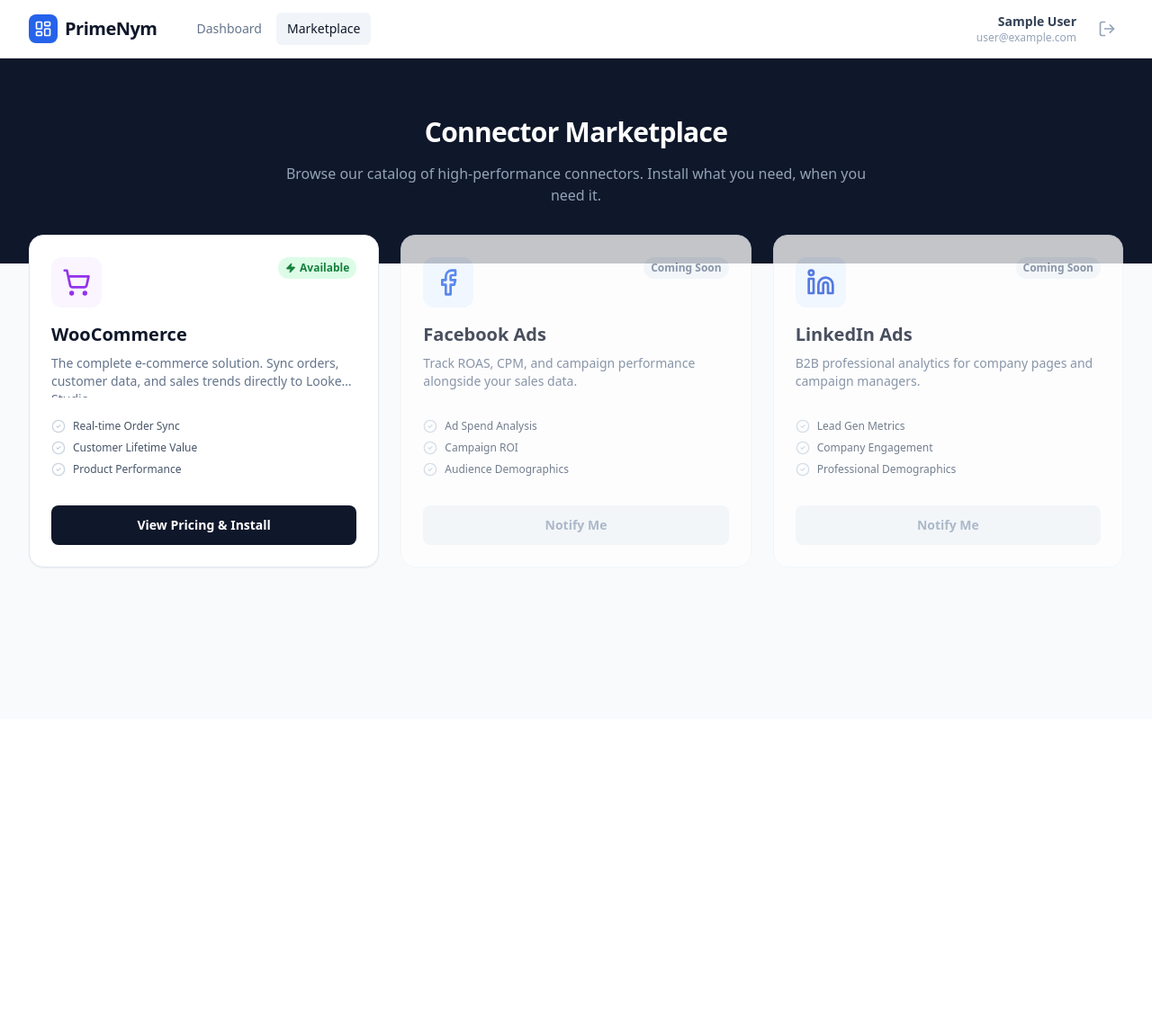
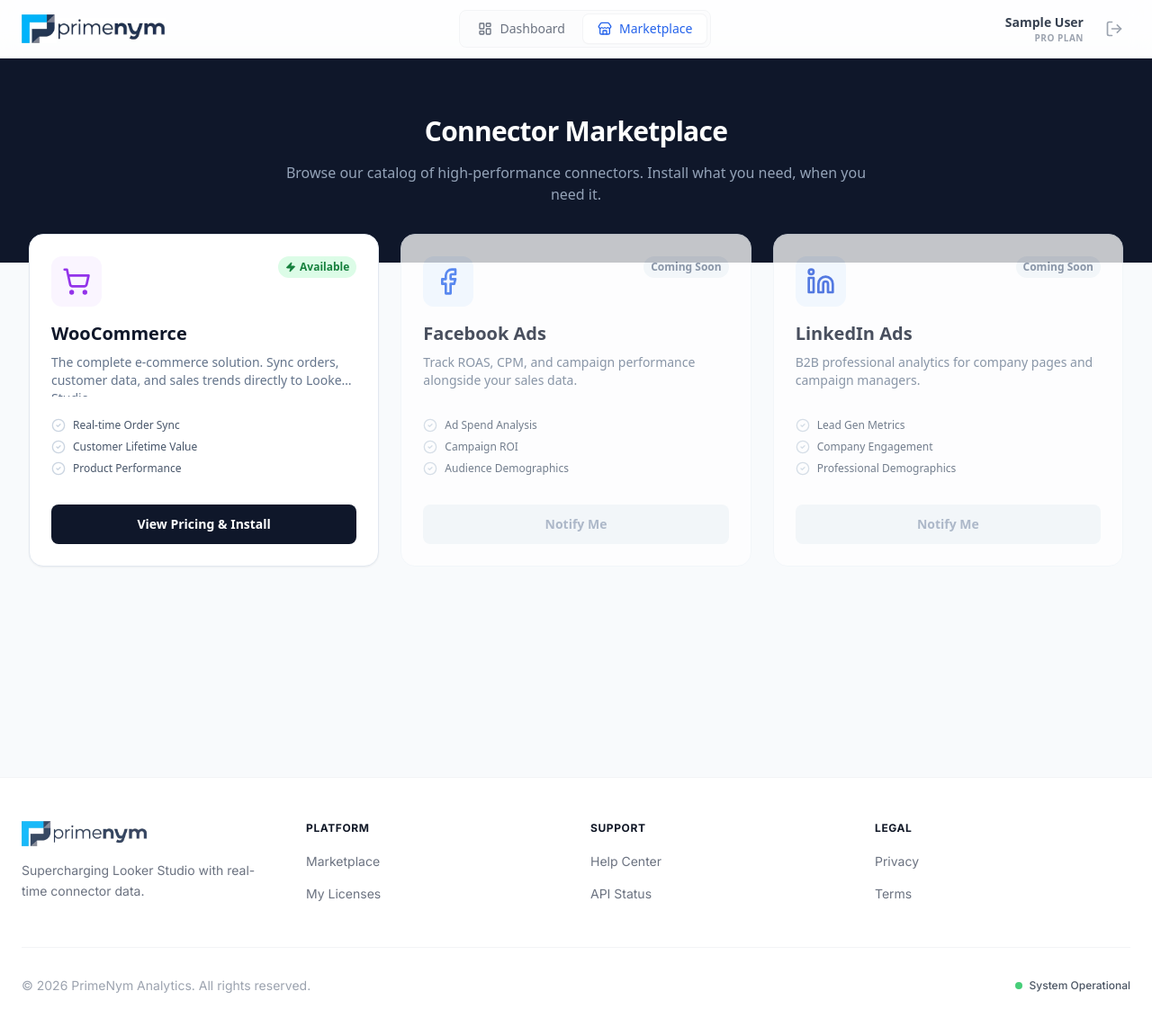
Before and after one commit to primenymanalytics-cmd/primenym-dashboard, a Next.js app: page /marketplace in a window 1280 px wide. Shown: the top 1142 px of the page at 90% size. Before the commit the page ends 800 px from the top, so only its background shows below. Built offline with nearby package versions, Linux system fonts and the light colour scheme; no server answers; sample sign-in values are in the browser's storage.

Commit message:
Set up navbar and footer

```diff
--- a/src/app/layout.tsx
+++ b/src/app/layout.tsx
@@ -1,6 +1,7 @@
 import type { Metadata } from "next";
 import { Inter } from "next/font/google";
-import "./globals.css"; // <--- THIS LINE IS LIKELY MISSING OR BROKEN
+import "./globals.css";
+import Footer from "@/components/Footer";
 
 const inter = Inter({ subsets: ["latin"] });
 
@@ -15,8 +16,17 @@
   children: React.ReactNode;
 }>) {
   return (
-    <html lang="en">
-      <body className={inter.className}>{children}</body>
+    <html lang="en" className="h-full">
+      <body className={`${inter.className} flex flex-col min-h-screen bg-slate-50`}>
+        {/* Added 'pt-16' (padding-top) to compensate for the fixed navbar height.
+           This prevents the dashboard from hiding behind the logo.
+        */}
+        <div className="flex-grow pt-16">
+            {children}
+        </div>
+
+        <Footer />
+      </body>
     </html>
   );
 }
--- /dev/null
+++ b/src/components/Footer.tsx
@@ -0,0 +1,70 @@
+"use client";
+
+import Link from "next/link";
+import Image from "next/image";
+
+export default function Footer() {
+  return (
+    <footer className="bg-white border-t border-gray-100 mt-auto">
+      <div className="max-w-7xl mx-auto py-12 px-6">
+        <div className="grid grid-cols-1 md:grid-cols-4 gap-8">
+
+          {/* Brand Column */}
+          <div className="col-span-1 md:col-span-1">
+            <Link href="/dashboard" className="flex items-center mb-4">
+                {/* Reusing the logo for consistency */}
+                <Image
+                    src="/full-logo.svg"
+                    alt="PrimeNym"
+                    width={140}
+                    height={28}
+                    className="object-contain opacity-90"
+                />
+            </Link>
+            <p className="text-gray-500 text-sm leading-relaxed">
+              Supercharging Looker Studio with real-time connector data.
+            </p>
+          </div>
+
+          {/* Links Column 1 */}
+          <div>
+            <h3 className="text-xs font-bold text-gray-900 uppercase tracking-wider mb-4">Platform</h3>
+            <ul className="space-y-3">
+              <li><Link href="/marketplace" className="text-gray-500 hover:text-blue-600 text-sm">Marketplace</Link></li>
+              <li><Link href="/dashboard" className="text-gray-500 hover:text-blue-600 text-sm">My Licenses</Link></li>
+            </ul>
+          </div>
+
+          {/* Links Column 2 */}
+          <div>
+            <h3 className="text-xs font-bold text-gray-900 uppercase tracking-wider mb-4">Support</h3>
+            <ul className="space-y-3">
+              <li><a href="#" className="text-gray-500 hover:text-blue-600 text-sm">Help Center</a></li>
+              <li><a href="#" className="text-gray-500 hover:text-blue-600 text-sm">API Status</a></li>
+            </ul>
+          </div>
+
+          {/* Links Column 3 */}
+          <div>
+            <h3 className="text-xs font-bold text-gray-900 uppercase tracking-wider mb-4">Legal</h3>
+            <ul className="space-y-3">
+              <li><a href="#" className="text-gray-500 hover:text-blue-600 text-sm">Privacy</a></li>
+              <li><a href="#" className="text-gray-500 hover:text-blue-600 text-sm">Terms</a></li>
+            </ul>
+          </div>
+
+        </div>
+
+        <div className="mt-12 border-t border-gray-100 pt-8 flex flex-col md:flex-row justify-between items-center">
+          <p className="text-gray-400 text-sm">
+            &copy; {new Date().getFullYear()} PrimeNym Analytics. All rights reserved.
+          </p>
+          <div className="mt-4 md:mt-0 flex items-center gap-2">
+             <span className="w-2 h-2 bg-green-500 rounded-full animate-pulse"></span>
+             <span className="text-xs font-medium text-gray-600">System Operational</span>
+          </div>
+        </div>
+      </div>
+    </footer>
+  );
+}
--- a/src/components/Navbar.tsx
+++ b/src/components/Navbar.tsx
@@ -1,77 +1,86 @@
 "use client";
 
 import Link from "next/link";
-import { LayoutDashboard, LogOut } from "lucide-react";
+import Image from "next/image";
 import { signOut } from "firebase/auth";
 import { auth } from "@/lib/firebase";
+import { LogOut, LayoutDashboard, Store } from "lucide-react";
 
 interface NavbarProps {
-  userName?: string | null; // Changed from userEmail
-  userEmail?: string | null; // Keep email for fallback or tooltip
+  userName?: string | null;
+  userEmail?: string | null;
   activePage: "dashboard" | "marketplace";
 }
 
 export default function Navbar({ userName, userEmail, activePage }: NavbarProps) {
-  // Use Name if available, otherwise fallback to Email
   const displayName = userName || userEmail || "User";
 
   return (
-    <nav className="bg-white border-b border-slate-200 sticky top-0 z-50">
-      <div className="max-w-7xl mx-auto px-4 sm:px-6 lg:px-8">
-        <div className="flex justify-between h-16">
-          {/* Logo & Links */}
-          <div className="flex items-center gap-8">
-            <Link href="/dashboard" className="flex items-center gap-2">
-              <div className="bg-blue-600 p-1.5 rounded-lg">
-                <LayoutDashboard className="w-5 h-5 text-white" />
-              </div>
-              <span className="text-xl font-bold text-slate-900 tracking-tight">PrimeNym</span>
+    <nav className="fixed w-full z-50 top-0 bg-white/80 backdrop-blur-md border-b border-gray-100">
+      <div className="max-w-7xl mx-auto px-6 h-16 flex items-center justify-between">
+
+        {/* --- BRANDING (Matches Marketing Site) --- */}
+        <Link href="/dashboard" className="flex items-center">
+          {/* Ensure full-logo.svg is in your 'public' folder */}
+          <Image
+            src="/full-logo.svg"
+            alt="PrimeNym"
+            width={160}
+            height={32}
+            priority
+            className="object-contain"
+          />
         </Link>
 
-            <div className="hidden md:flex gap-1">
+        {/* --- APP NAVIGATION (Center) --- */}
+        <div className="hidden md:flex space-x-1 items-center bg-gray-50/50 p-1 rounded-lg border border-gray-100">
            <Link
              href="/dashboard"
-                className={`px-3 py-2 rounded-md text-sm font-medium transition-colors ${
+             className={`flex items-center px-4 py-1.5 rounded-md text-sm font-medium transition-all ${
                 activePage === "dashboard"
-                    ? "bg-slate-100 text-slate-900"
-                    : "text-slate-500 hover:text-slate-900 hover:bg-slate-50"
+                ? "bg-white text-blue-600 shadow-sm ring-1 ring-gray-100"
+                : "text-gray-500 hover:text-gray-900"
              }`}
            >
+             <LayoutDashboard className="w-4 h-4 mr-2" />
              Dashboard
            </Link>
+
            <Link
              href="/marketplace"
-                className={`px-3 py-2 rounded-md text-sm font-medium transition-colors ${
+             className={`flex items-center px-4 py-1.5 rounded-md text-sm font-medium transition-all ${
                 activePage === "marketplace"
-                    ? "bg-slate-100 text-slate-900"
-                    : "text-slate-500 hover:text-slate-900 hover:bg-slate-50"
+                ? "bg-white text-blue-600 shadow-sm ring-1 ring-gray-100"
+                : "text-gray-500 hover:text-gray-900"
              }`}
            >
+             <Store className="w-4 h-4 mr-2" />
              Marketplace
            </Link>
         </div>
+
+        {/* --- USER PROFILE (Right) --- */}
+        <div className="flex items-center gap-4">
+            {/* User Name Display */}
+            <div className="hidden md:flex flex-col items-end">
+                <span className="text-sm font-bold text-gray-700">
+                  {displayName}
+                </span>
+                <span className="text-[10px] uppercase tracking-wider text-gray-400 font-semibold">
+                  Pro Plan
+                </span>
             </div>
 
-          {/* User Profile */}
-          <div className="flex items-center gap-4">
-            <div className="hidden md:flex flex-col items-end">
-                <span className="text-sm font-semibold text-slate-700">
-                  {displayName}
-                </span>
-                {/* Optional: Show email smaller below name */}
-                {userName && (
-                    <span className="text-xs text-slate-400">{userEmail}</span>
-                )}
-            </div>
+            {/* Sign Out Button */}
             <button
                 onClick={() => signOut(auth)}
-              className="p-2 text-slate-400 hover:text-red-600 hover:bg-red-50 rounded-full transition-colors"
+                className="group flex items-center justify-center p-2 rounded-full text-gray-400 hover:text-red-600 hover:bg-red-50 transition-all"
                 title="Sign Out"
             >
-              <LogOut className="w-5 h-5" />
+                <LogOut className="w-5 h-5 transition-transform group-hover:translate-x-0.5" />
             </button>
         </div>
-        </div>
+
       </div>
     </nav>
   );
```
Also changed, not shown: public/full-logo.svg (added). Lines whose indentation alone changed are shown as unchanged.
